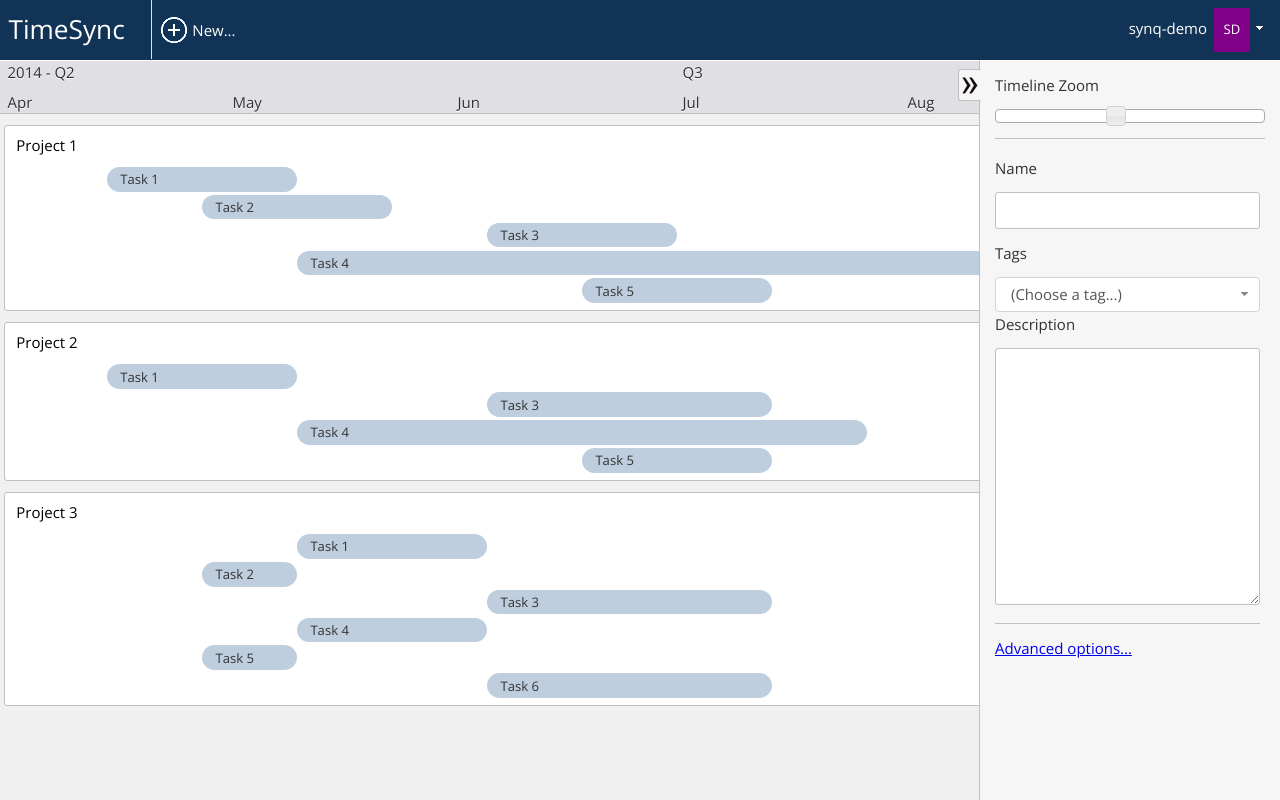
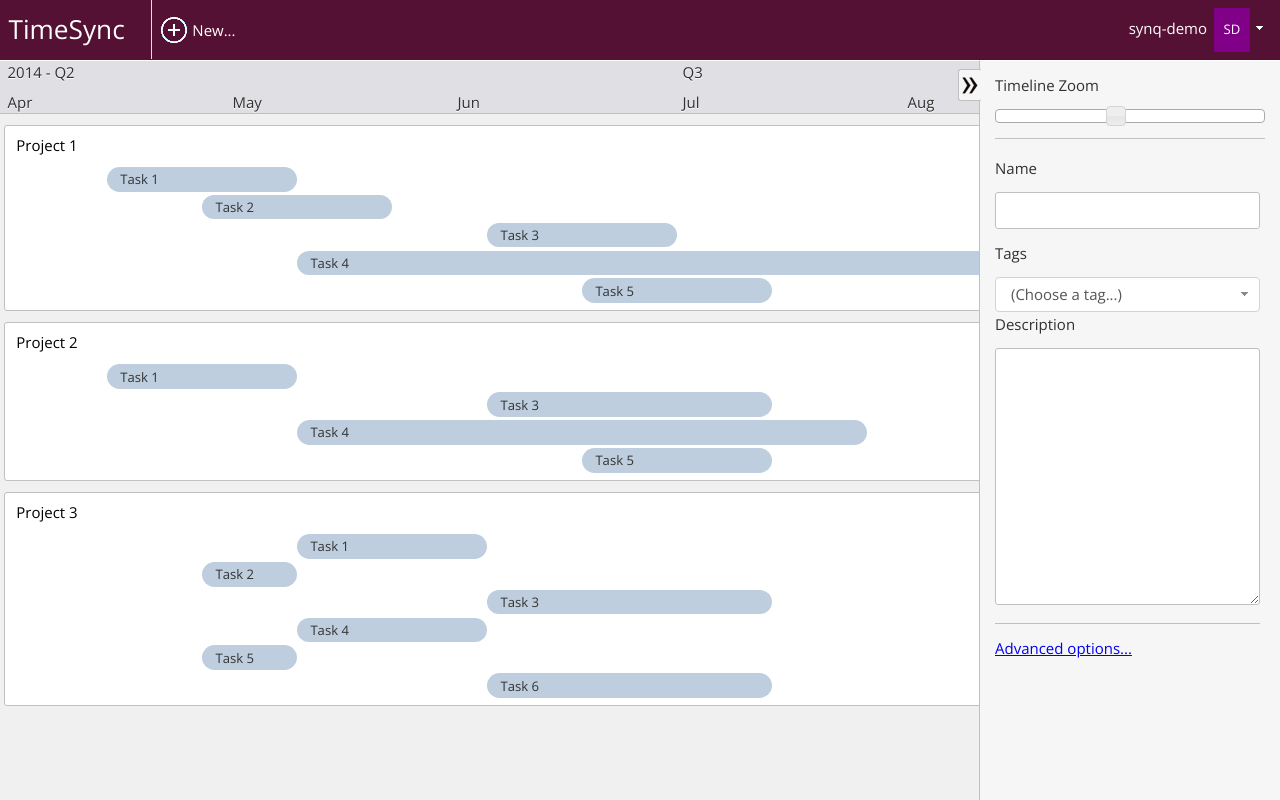
Before and after one commit to mjyeaney/TaskTrack, a plain HTML site: page index.html in a window 1280 px wide. Drawn offline with nearby package versions, Linux system fonts and the light colour scheme.

Commit message:
Changed header color

```diff
--- a/styles/core.css
+++ b/styles/core.css
@@ -47,7 +47,7 @@ h1, h2, h3, h4, h5, h6 {
 .marginBottom { margin-bottom: 1em; }
 
 #header {
-    background-color: #135;
+    background-color: #513;
     height: 4em;
     padding: 0 1em;
 }
```
